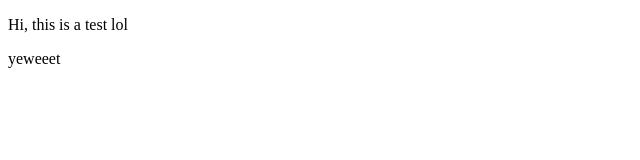
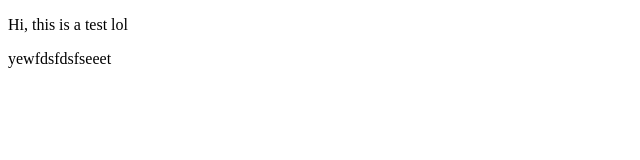
Before and after one commit to TheSillySmoker/marks-website, a plain HTML site: page index.html in a window 1280 px wide. Shown: the full height of the page, 0-640 px from the left. Drawn offline with Linux system fonts and the light colour scheme.

Commit message:
Update index.html

```diff
--- a/index.html
+++ b/index.html
@@ -2,6 +2,6 @@
 <html>
 <body>
   <p>Hi, this is a test lol</p>
-  <p>yeweeet</p>
+  <p>yewfdsfdsfseeet</p>
 </body>
 </html>
```
